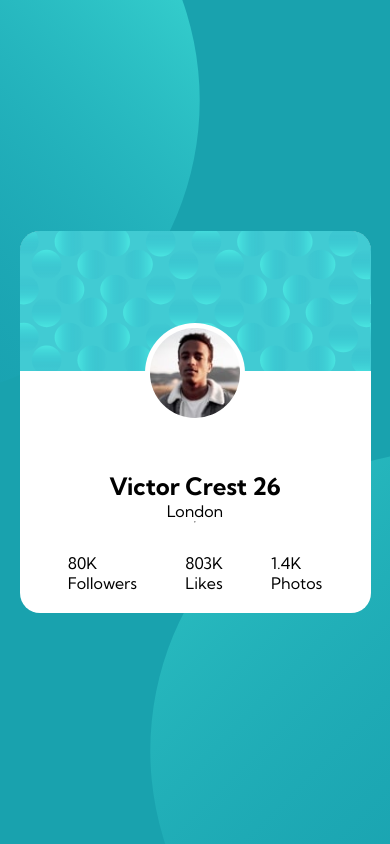
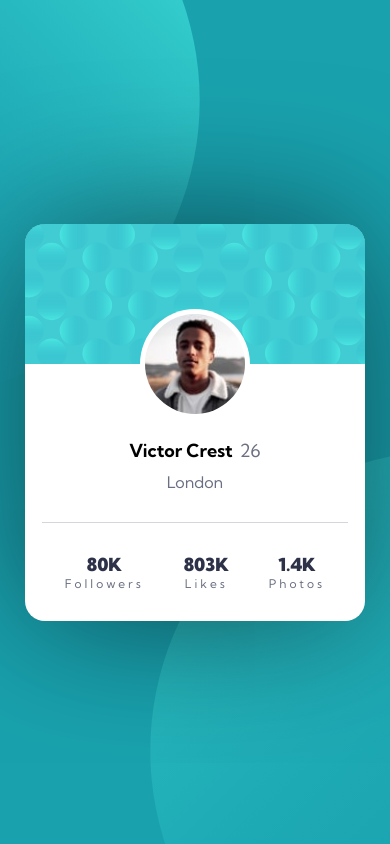
Before and after one commit to Hard1stf/Profile-card-component, a plain HTML site: page index.html in a window 390 px wide. Drawn offline with Linux system fonts and the light colour scheme.

Commit message:
mobile screen styling

```diff
--- a/style.css
+++ b/style.css
@@ -38,13 +38,14 @@ main{
     background-color: white;
     width: 90%;
     min-height: fit-content;
-    /* padding: 20px; */
+    margin-inline: 25px;
     display: flex;
     flex-direction: column;
     justify-content: center;
     align-items: center;
     border-radius: 20px;
     overflow: hidden;
+    box-shadow: 0px 0px 148px -11px hsl(229deg 52.96% 2.67% / 66%);
 }
 
 .profile-bg{
@@ -56,10 +57,10 @@ main{
 
 .profile-picture{
     background-color: white;
-    width: 100px;
-    height: 100px;
+    width: 110px;
+    height: 110px;
     position: relative;
-    top: -48px;
+    top: -55px;
     right: auto;
     border-radius: 50%;
     padding: 5px;
@@ -73,10 +74,54 @@ main{
     border-radius: 50%;
 }
 
+h2{
+    font-size: 18px;
+    margin-top: -35px;
+    padding-bottom: 10px;
+}
+
+h2 span{
+    color: var(--Dark-grayish-blue);
+    font-weight: 400;
+    padding-left: 3px;
+}
+
+.city{
+    color: var(--Dark-grayish-blue);
+    font-size: 16px;
+}
+
+hr{
+    width: inherit;
+    height: 1px;
+    background-color:hsla(227, 10%, 46%, 0.288);
+    border: none;
+    margin-block: 30px;
+}
 
 .social-number{
     width: 100%;
     display: flex;
     justify-content: space-evenly;
-    padding: 30px 0px 20px
+    padding: 0px 0px 30px
 }
+
+.followers, .likes, .photos{
+    display: flex;
+    flex-direction: column;
+    align-items: center;
+    justify-content: center;
+    text-align: center;
+}
+
+.number{
+    color: var(--Very-dark-desaturated-blue);
+    font-weight: 900;
+    font-size: 18px;
+}
+
+.feature{
+    letter-spacing: 3px;
+    font-size: 12px;
+    color: var(--Dark-grayish-blue);
+}
```
